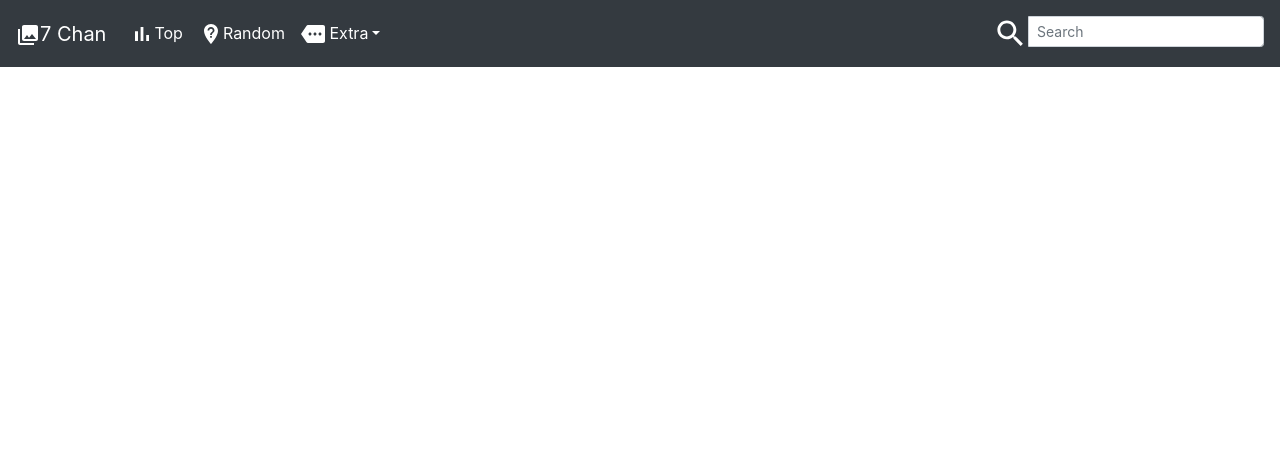
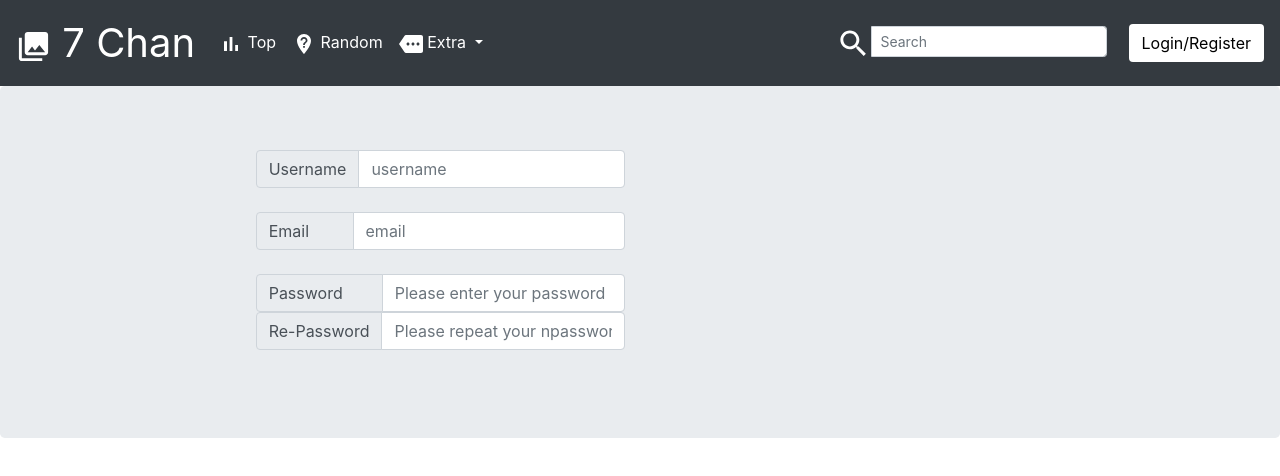
Before and after one commit to ThunderGod77/imgStoreFrontend, a React (Create React App) app: page /register in a window 1280 px wide. Shown: the top 476 px of the page. Built offline with nearby package versions, Linux system fonts and the light colour scheme.

Commit message:
registration done

```diff
--- a/src/App.js
+++ b/src/App.js
@@ -1,63 +1,84 @@
-import React, {useState} from 'react';
-import Axios from 'axios';
-import FormData from 'form-data';
-import {BrowserRouter, Switch, Route} from "react-router-dom";
-import NavBar from './Components/NavBar.js'
+import React, { useState } from "react";
+import Axios from "axios";
+import FormData from "form-data";
+import { BrowserRouter, Switch, Route } from "react-router-dom";
+import NavBar from "./Components/NavBar.js";
+import Registration from "./Components/Registration";
 
-
-import './App.css';
+import "./App.css";
 
 function App() {
-
   const [title, updateTitle] = useState("");
   const [content, updateContent] = useState("");
   const [image, updateImage] = useState(null);
   const changeTitle = (e) => {
     updateTitle(e.target.value);
-  }
+  };
   const changeContent = (e) => {
     updateContent(e.target.value);
-  }
+  };
   const changeImage = (e) => {
     updateImage(e.target.files[0]);
-  }
-  const url = "http://localhost:3000/upload"
+  };
+  const url = "http://localhost:3000/upload";
   const imgSubmit = async (e) => {
     e.preventDefault();
     let form = new FormData();
     form.append("lol", image);
-    form.append('foo', 'bar');
-    form.append('name', title);
-    form.append('description', content);
+    form.append("foo", "bar");
+    form.append("name", title);
+    form.append("description", content);
 
     const response = await Axios.post(url, form);
     console.log(response);
+  };
 
-  }
-
-  return (<div className="App">
+  return (
+    <div className="App">
       <BrowserRouter>
-      <NavBar/>
+        <NavBar />
         <Switch>
           <Route path={"/upload"} exact="exact">
             <form onSubmit={imgSubmit}>
               <p>
-              <input type="text" placeholder='Title' id='title' value={title} onChange={changeTitle} required="required"/>
+                <input
+                  type="text"
+                  placeholder="Title"
+                  id="title"
+                  value={title}
+                  onChange={changeTitle}
+                  required="required"
+                />
               </p>
               <p>
-              <input type="text" placeholder='Content' id='content' value={content} onChange={changeContent} required="required"/>
-
+                <input
+                  type="text"
+                  placeholder="Content"
+                  id="content"
+                  value={content}
+                  onChange={changeContent}
+                  required="required"
+                />
               </p>
               <p>
-              <input type="file" id="image" accept="image/png, image/jpeg" onChange={changeImage} required="required"/>
+                <input
+                  type="file"
+                  id="image"
+                  accept="image/png, image/jpeg"
+                  onChange={changeImage}
+                  required="required"
+                />
               </p>
-            <input type="submit"/>
+              <input type="submit" />
             </form>
+          </Route>
+          <Route path={"/register"} exact={"exact"}>
+            <Registration />
           </Route>
         </Switch>
       </BrowserRouter>
-
-  </div>);
+    </div>
+  );
 }
 
 export default App;
--- a/src/Components/NavBar.js
+++ b/src/Components/NavBar.js
@@ -1,9 +1,9 @@
-import React, {useState} from 'react';
-import PhotoLibraryIcon from '@material-ui/icons/PhotoLibrary';
-import BarChartIcon from '@material-ui/icons/BarChart';
-import NotListedLocationIcon from '@material-ui/icons/NotListedLocation';
-import MoreIcon from '@material-ui/icons/More';
-import SearchIcon from '@material-ui/icons/Search';
+import React, { useState } from "react";
+import PhotoLibraryIcon from "@material-ui/icons/PhotoLibrary";
+import BarChartIcon from "@material-ui/icons/BarChart";
+import NotListedLocationIcon from "@material-ui/icons/NotListedLocation";
+import MoreIcon from "@material-ui/icons/More";
+import SearchIcon from "@material-ui/icons/Search";
 import {
   Collapse,
   Navbar,
@@ -16,73 +16,162 @@
   DropdownToggle,
   DropdownMenu,
   DropdownItem,
-  NavbarText
-} from 'reactstrap';
-import { InputGroup, InputGroupAddon, InputGroupText, Input } from 'reactstrap';
+  NavbarText,
+  Button,
+  Modal,
+  ModalHeader,
+  ModalBody,
+  ModalFooter,
+} from "reactstrap";
+import { InputGroup, InputGroupAddon, InputGroupText, Input } from "reactstrap";
 
 function Navigation() {
   const [isOpen, setIsOpen] = useState(false);
 
   const toggle = () => setIsOpen(!isOpen);
+  const [modal, setModal] = useState(false);
 
-  return (<div>
-    <Navbar color="dark" light="light" expand="md" style={{
-        color: "white"
-      }}>
-      <NavbarBrand href="/" style={{
-          color: "white"
-        }}><PhotoLibraryIcon/>7 Chan</NavbarBrand>
-      <NavbarToggler onClick={toggle} style={{backgroundColor:"white"}}/>
+  const modalToggle = () => setModal(!modal);
+
+  return (
+    <div>
+      <Navbar
+        color="dark"
+        light="light"
+        expand="md"
+        style={{
+          color: "white",
+        }}
+      >
+        <NavbarBrand
+          href="/"
+          style={{
+            color: "white",
+            fontSize: "2.5rem",
+          }}
+        >
+          {" "}
+          <PhotoLibraryIcon fontSize={"large"} /> 7 Chan{" "}
+        </NavbarBrand>{" "}
+        <NavbarToggler
+          onClick={toggle}
+          style={{
+            backgroundColor: "white",
+          }}
+        />{" "}
         <Collapse isOpen={isOpen} navbar="navbar">
           <Nav className="mr-auto" navbar="navbar">
             <NavItem>
-            <NavLink style={{
-                color: "white"
-              }}><BarChartIcon/>Top</NavLink>
-          </NavItem>
+              <NavLink
+                style={{
+                  color: "white",
+                }}
+              >
+                {" "}
+                <BarChartIcon /> Top{" "}
+              </NavLink>{" "}
+            </NavItem>{" "}
             <NavItem>
-            <NavLink style={{
-                color: "white"
-              }}><NotListedLocationIcon/>Random</NavLink>
-          </NavItem>
+              <NavLink
+                style={{
+                  color: "white",
+                }}
+              >
+                {" "}
+                <NotListedLocationIcon /> Random{" "}
+              </NavLink>{" "}
+            </NavItem>{" "}
             <UncontrolledDropdown nav="nav" inNavbar="inNavbar">
-            <DropdownToggle nav="nav" caret="caret" style={{
-                color: "white"
-              }}>
-              <MoreIcon/>{' Extra'}
-            </DropdownToggle>
-            <DropdownMenu right="right" style={{
-                backgroundColor: "#343A40"
-              }}>
-              <DropdownItem style={{
+              <DropdownToggle
+                nav="nav"
+                caret="caret"
+                style={{
                   color: "white",
-                  backgroundColor: "#343A40"
-                }}>
-                About
+                }}
+              >
+                <MoreIcon /> {" Extra"}{" "}
+              </DropdownToggle>{" "}
+              <DropdownMenu
+                right="right"
+                style={{
+                  backgroundColor: "#343A40",
+                }}
+              >
+                <DropdownItem
+                  style={{
+                    color: "white",
+                    backgroundColor: "#343A40",
+                  }}
+                >
+                  About{" "}
+                </DropdownItem>{" "}
+                <DropdownItem
+                  style={{
+                    color: "white",
+                    backgroundColor: "#343A40",
+                  }}
+                >
+                  Contribute{" "}
                 </DropdownItem>
-              <DropdownItem style={{
+              </DropdownMenu>{" "}
+            </UncontrolledDropdown>{" "}
+            <NavbarText
+              style={{
                 color: "white",
-                  backgroundColor: "#343A40"
-                }}>
-                Contribute
-              </DropdownItem>
-
-            </DropdownMenu>
-          </UncontrolledDropdown>
-        </Nav>
-        <NavbarText style={{
-            color: "white"
-          }}>
-          <InputGroup>
-
-
-              <SearchIcon fontSize="large"/>
-            <Input placeholder={"Search"} size="sm"/>
+              }}
+            ></NavbarText>{" "}
+          </Nav>{" "}
+          <NavbarText>
+            <InputGroup style={{ color: "white" }}>
+              <SearchIcon fontSize="large" />
+              <Input placeholder={"Search"} size="sm" />
+            </InputGroup>{" "}
+          </NavbarText>
+          <NavbarText
+            style={{
+              color: "white",
+              marginLeft: "2%",
+            }}
+          >
+            <Button
+              color="white"
+              onClick={modalToggle}
+              style={{ color: "black", backgroundColor: "white" }}
+            >
+              {"Login/Register"}
+            </Button>
+            <Modal isOpen={modal} toggle={modalToggle}>
+              <ModalHeader toggle={modalToggle}>Modal title</ModalHeader>
+              <ModalBody>
+                <InputGroup style={{ margin: "1%" }}>
+                  <InputGroupAddon addonType="prepend">
+                    <InputGroupText>Username</InputGroupText>
+                  </InputGroupAddon>
+                  <Input placeholder="username" />
                 </InputGroup>
+                <InputGroup style={{ margin: "1%" }}>
+                  <InputGroupAddon addonType="prepend">
+                    <InputGroupText>Password </InputGroupText>
+                    {"  "}
+                  </InputGroupAddon>
+                  <Input placeholder="password" type={"password"} />
+                </InputGroup>
+                <Button outline color="primary" style={{ margin: "1%" }}>
+                  Login
+                </Button>{" "}
+              </ModalBody>
+              <ModalFooter>
+                <Button color="primary">Sign Up</Button>{" "}
+                <Button color="secondary" onClick={modalToggle}>
+                  Cancel
+                </Button>
+              </ModalFooter>
+            </Modal>
           </NavbarText>
-      </Collapse>
-    </Navbar>
-  </div>);
+        </Collapse>{" "}
+      </Navbar>{" "}
+    </div>
+  );
 }
 
 export default Navigation;
--- /dev/null
+++ b/src/Components/Registration.js
@@ -0,0 +1,95 @@
+import { Container } from "@material-ui/core";
+import React, { useState } from "react";
+import {
+  Jumbotron,
+  InputGroup,
+  InputGroupAddon,
+  InputGroupText,
+  Input,
+  Col,
+  Row,
+} from "reactstrap";
+
+function Registration() {
+  const [userName, changeUsername] = useState("");
+  const [email, changeEmail] = useState("");
+  const [password1, changePassword1] = useState("");
+  const [password2, changePassword2] = useState("");
+  const updateUsername = (e) => {
+    changeUsername(e.target.value);
+  };
+  const updateEmail = (e) => {
+    changeEmail(e.target.value);
+  };
+  const updatePassword1 = (e) => {
+    changePassword1(e.target.value);
+  };
+  const updatePassword2 = (e) => {
+    changePassword2(e.target.value);
+  };
+  return (
+    <div>
+      <Jumbotron>
+        <Container>
+          <Row>
+            <Col xs="12" md="6" lg={{ size: "4", offset: "2" }}>
+              <InputGroup>
+                <InputGroupAddon addonType="prepend">
+                  <InputGroupText>Username</InputGroupText>
+                </InputGroupAddon>
+                <Input placeholder="username" />
+              </InputGroup>
+            </Col>
+          </Row>
+          <br />
+          <Row>
+            <Col xs="12" md="6" lg={{ size: "4", offset: "2" }}>
+              <InputGroup>
+                <InputGroupAddon addonType="prepend">
+                  <InputGroupText>
+                    {"    Email     "}&nbsp;&nbsp;&nbsp;&nbsp;&nbsp;&nbsp;
+                  </InputGroupText>
+                </InputGroupAddon>
+                <Input placeholder="email" type={"email"} />
+              </InputGroup>
+            </Col>
+          </Row>
+          <br />
+          <Row>
+            <Col xs="12" md="6" lg={{ size: "4", offset: "2" }}>
+              <InputGroup>
+                <InputGroupAddon addonType="prepend">
+                  <InputGroupText>
+                    {"    Password     "}
+                    &nbsp;&nbsp;&nbsp;&nbsp;&nbsp;
+                  </InputGroupText>
+                </InputGroupAddon>
+                <Input
+                  placeholder="Please enter your password"
+                  type={"password"}
+                />
+              </InputGroup>
+            </Col>
+          </Row>
+
+          <Row>
+            <Col xs="12" md="6" lg={{ size: "4", offset: "2" }}>
+              <InputGroup>
+                <InputGroupAddon addonType="prepend">
+                  <InputGroupText>{"    Re-Password     "}</InputGroupText>
+                </InputGroupAddon>
+                <Input
+                  placeholder="Please repeat your npassword"
+                  type={"password"}
+                />
+              </InputGroup>
+            </Col>
+          </Row>
+          <br />
+        </Container>
+      </Jumbotron>
+    </div>
+  );
+}
+
+export default Registration;
```
Also changed, not shown: 1 other file (tests, documents, lock files or other folders). Lines whose indentation alone changed are shown as unchanged.
